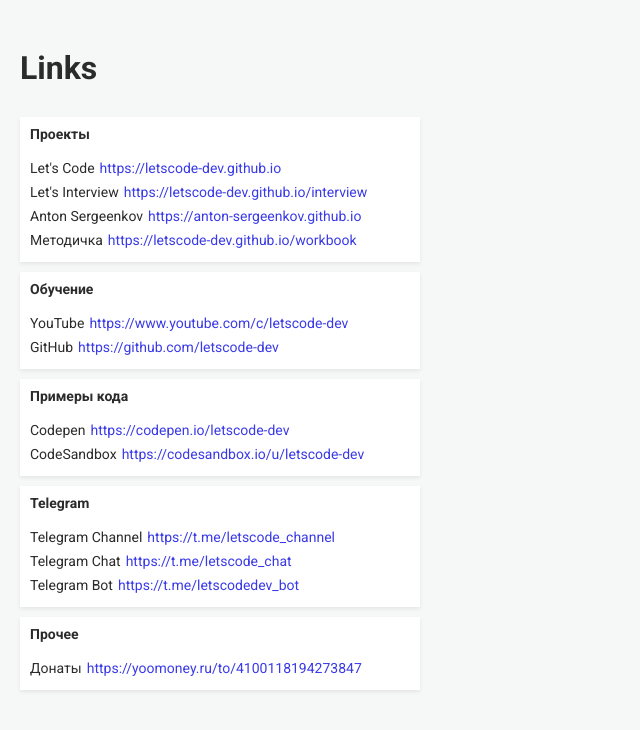
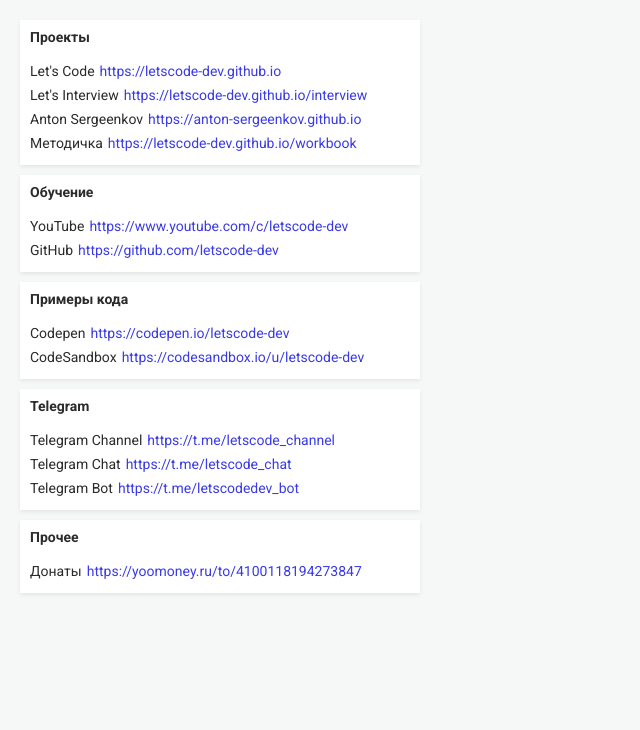
Before and after one commit to letscode-dev/letscode-dev.github.io, a Next.js app: page /links in a window 1280 px wide. Shown: the top 730 px of the page, without its empty margins (0-640 px from the left). Built offline with nearby package versions, Linux system fonts and the light colour scheme.

Commit message:
Bash Script Commit

```diff
--- a/app/links/page.jsx
+++ b/app/links/page.jsx
@@ -5,7 +5,6 @@
 const LinksPage = () => {
     return (
         <div className={styles.wrapper}>
-            <h1>Links</h1>
             {LINKS.map((linkItem, linkIndex) => (
                 <div className={styles.listContainer} key={linkIndex}>
                     <h4 className={styles.h4}>{linkItem.name}</h4>
```
